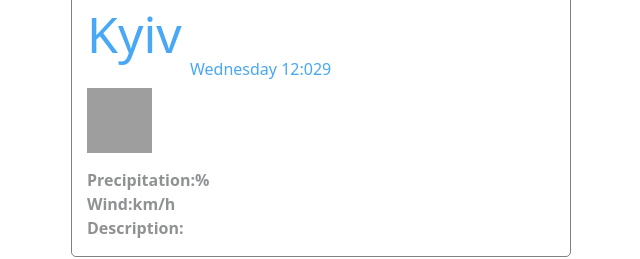
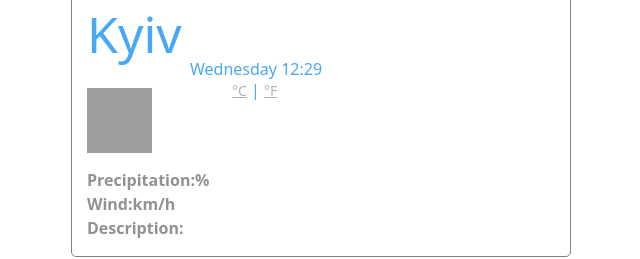
Before and after one commit to IraITaran/weather-app, a website built with Parcel: page index.html in a window 1280 px wide. Shown: the part 253-512 px from the top of the page, 319-959 px from the left. Built offline with nearby package versions, Linux system fonts and the light colour scheme; grey boxes are pictures that could not be loaded.

Commit message:
added units

```diff
--- a/index.html
+++ b/index.html
@@ -68,6 +68,10 @@
             />
             <p class="current-weekday" id="current-weekday"></p>
             <p class="current-temperature" id="current-temperature"></p>
+            <span class="units"
+              ><a href="#" id="celsius-link">°C</a> |
+              <a href="#" id="fahrenheit-link">°F</a></span
+            >
           </div>
 
           <div class="extra-features">
--- a/styles/index.js
+++ b/styles/index.js
@@ -14,7 +14,7 @@ let days = [
 let day = days[now.getDay()];
 
 let date = document.querySelector(".current-weekday");
-date.innerHTML = `${day} ${hour}:0${minutes}`;
+date.innerHTML = `${day} ${hour}:${minutes}`;
 
 let cityForm = document.querySelector("#city-form");
 cityForm.addEventListener("submit", cityValue);
--- a/styles/style.css
+++ b/styles/style.css
@@ -128,6 +128,19 @@ h1 {
   left: 103px;
 }
 
+.current .units {
+  position: absolute;
+  top: 81px;
+  left: 145px;
+  color: #48a8f5;
+}
+
+.current .units a {
+  color: black;
+  opacity: 0.3;
+  font-size: 14px;
+}
+
 .paginator .prev {
   display: block;
   float: left;
```
